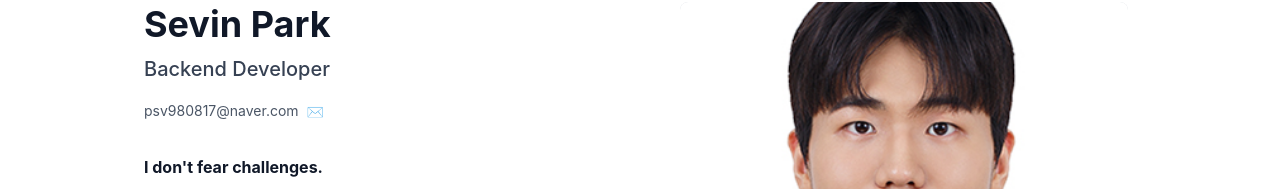
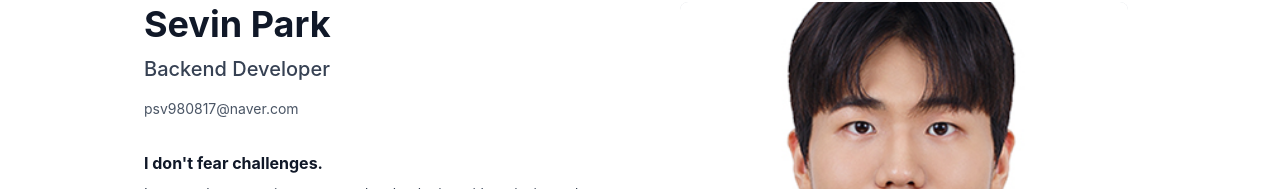
Before and after one commit to sevin98/portfolio, a Next.js app: page /en in a window 1280 px wide. Shown: the part 255-444 px from the top of the page. Built offline with nearby package versions, Linux system fonts and the light colour scheme; a web font is replaced by a local one.

Commit message:
Hero 섹션 이메일 전송 버튼 제거

```diff
--- a/components/sections/Hero.tsx
+++ b/components/sections/Hero.tsx
@@ -28,18 +28,9 @@ export default function Hero({ locale }: HeroProps) {
               <h2 className="mb-4 text-lg md:text-xl font-medium text-gray-700 dark:!text-gray-300 [text-shadow:none!important]">
                 {t("hero.role") || personalInfo.role}
               </h2>
-              <div className="flex items-center gap-2 flex-wrap">
-                <p className="text-sm text-gray-600 dark:!text-gray-400 [text-shadow:none!important]">
-                  {personalInfo.email}
-                </p>
-                <a
-                  href={`mailto:${personalInfo.email}`}
-                  className="text-gray-500 hover:text-gray-700 dark:text-gray-400 dark:hover:text-gray-200 transition-colors duration-200"
-                  aria-label="Send email"
-                >
-                  <span className="text-sm">✉️</span>
-                </a>
-              </div>
+              <p className="text-sm text-gray-600 dark:!text-gray-400 [text-shadow:none!important]">
+                {personalInfo.email}
+              </p>
             </div>
             {/* 모바일에서 사진을 이름 옆에 배치 */}
             <div className="md:hidden flex-shrink-0">
```
